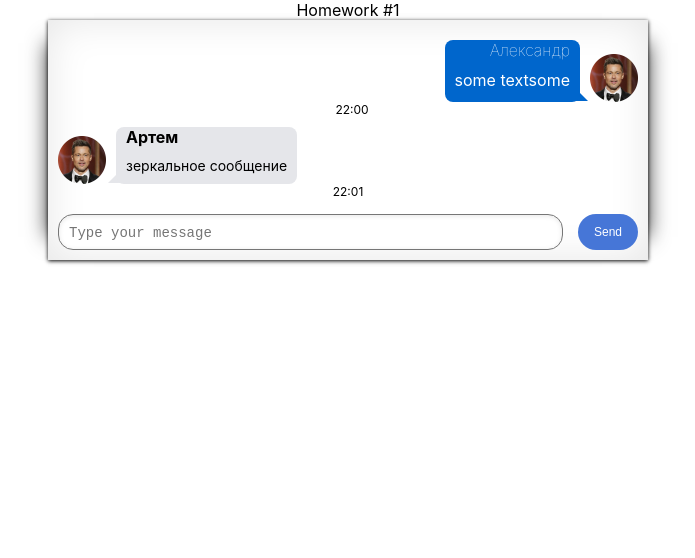
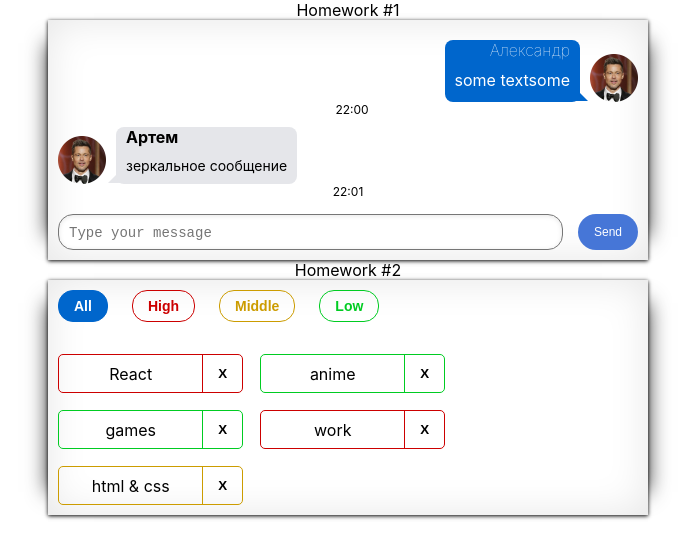
Before and after one commit to exleonardo/HomeWork, a React (Create React App) app: page /#/pre-junior in a window 1280 px wide. Before the commit this address led to /. Shown: the top 558 px of the page, without its empty margins (292-987 px from the left). Built offline with nearby package versions, Linux system fonts and the light colour scheme.

Commit message:
completed HW2 write tests

```diff
--- a/src/s1-main/App.module.css
+++ b/src/s1-main/App.module.css
@@ -2,11 +2,13 @@
     --header_height: 60px;
     display: flex;
     justify-content: center;
-
+    align-items: center;
+    flex-direction: column;
 
 }
 
 .hw {
+
     width: 600px;
     box-shadow: 0 1px 4px rgba(0, 0, 0, 1),
     -23px 0 20px -23px rgba(0, 0, 0, .8),
--- a/src/s1-main/App.tsx
+++ b/src/s1-main/App.tsx
@@ -1,13 +1,14 @@
 import React from 'react'
 import s from './App.module.css'
 import HW1 from '../s2-homeworks/hw01/HW1'
+import HW2 from "../s2-homeworks/hw02/HW2";
 
 function App() {
     return (
         <div className={s.App}>
             <HW1/>
             {/*раскомментировать по ходу выполнения*/}
-            {/*<HW2/>*/}
+            <HW2/>
             {/*<HW3/>*/}
             {/*<HW4/>*/}
 
--- a/src/s2-homeworks/hw02/HW2.tsx
+++ b/src/s2-homeworks/hw02/HW2.tsx
@@ -17,16 +17,16 @@ import s2 from '../../s1-main/App.module.css'
 * */
 
 // types
-export type AffairPriorityType = any // need to fix any
+export type AffairPriorityType = "high"|"low"|"middle" // need to fix any
 export type AffairType = {
-    _id: any // need to fix any
-    name: any // need to fix any
+    _id: number // need to fix any
+    name: string // need to fix any
     priority: AffairPriorityType
 }
 export type FilterType = 'all' | AffairPriorityType
 
 // constants
-const defaultAffairs: any = [ // need to fix any
+const defaultAffairs: AffairType[] = [ // need to fix any
     {_id: 1, name: 'React', priority: 'high'}, // студенты могут изменить содержимое name и количество элементов в массиве, ...priority не менять!
     {_id: 2, name: 'anime', priority: 'low'},
     {_id: 3, name: 'games', priority: 'low'},
@@ -35,23 +35,34 @@ const defaultAffairs: any = [ // need to fix any
 ]
 
 // pure helper functions
-export const filterAffairs = (affairs: any, filter: any): any => { // need to fix any
-
-
+export const filterAffairs = (affairs: AffairType[], filter: FilterType): AffairType[] => { // need to fix any
+    if(filter==="high"){
+        affairs=affairs.filter((a)=>a.priority==="high")
+        }
+    if(filter==="low"){
+        affairs=affairs.filter((a)=>a.priority==="low")
+    }
+    if(filter==="middle"){
+        affairs=affairs.filter((a)=>a.priority==="middle")
+    }
     return affairs // need to fix
 }
-export const deleteAffair = (affairs: any, _id: any): any => { // need to fix any
-
+export const deleteAffair = (affairs: AffairType[], _id: number): AffairType[] => { // need to fix any
+    affairs = affairs.filter((i)=>i._id!==_id)
     return affairs // need to fix
 }
 
 function HW2() {
-    const [affairs, setAffairs] = useState<any>(defaultAffairs) // need to fix any
+    const [affairs, setAffairs] = useState<Array<AffairType>>(defaultAffairs) // need to fix any
     const [filter, setFilter] = useState<FilterType>('all')
 
     const filteredAffairs = filterAffairs(affairs, filter)
-    const deleteAffairCallback = (_id: any) => { // need to fix any
+
+
+    const deleteAffairCallback = (_id: number) => { // need to fix any
         // need to fix
+       const delAffair = deleteAffair(affairs , _id)
+        setAffairs(delAffair)
     }
 
     return (
--- a/src/s2-homeworks/hw02/affairs/Affairs.tsx
+++ b/src/s2-homeworks/hw02/affairs/Affairs.tsx
@@ -4,24 +4,28 @@ import {AffairType, FilterType} from '../HW2'
 import s from './Affairs.module.css'
 
 type AffairsPropsType = {
-    data: any // need to fix any
-    setFilter: any
-    deleteAffairCallback: any
+    data: AffairType[] // need to fix any
+    setFilter: (str:FilterType)=>void
+    deleteAffairCallback:(_id:number)=>void
     filter: FilterType
 }
 
 function Affairs(props: AffairsPropsType) {
+
     const setAll = () => {
-        // need to fix
+        props.setFilter("all");
     }
     const setHigh = () => {
         // need to fix
+        props.setFilter("high")
     }
     const setMiddle = () => {
         // need to fix
+        props.setFilter("middle")
     }
     const setLow = () => {
         // need to fix
+        props.setFilter("low")
     }
 
     const cnAll = s.button + ' ' + s.all + (props.filter === 'all' ? ' ' + s.active : '')
--- a/src/s2-homeworks/hw02/affairs/affair/Affair.tsx
+++ b/src/s2-homeworks/hw02/affairs/affair/Affair.tsx
@@ -3,15 +3,18 @@ import { AffairType } from '../../HW2'
 import s from './Affair.module.css'
 import s2 from '../Affairs.module.css'
 
+
 type AffairPropsType = {
     // key не нужно типизировать
     affair: AffairType
-    deleteAffairCallback: any // need to fix any
+    deleteAffairCallback: (_id:number)=>void // need to fix any
 }
 
 function Affair(props: AffairPropsType) {
     const deleteCallback = () => {
         // need to fix
+       const id = props.affair._id
+        props.deleteAffairCallback(id);
     }
 
     const nameClass = s.name + ' ' + s2[props.affair.priority]
@@ -25,7 +28,7 @@ function Affair(props: AffairPropsType) {
         >
             <div id={'hw2-name-' + props.affair._id} className={nameClass}>
                 {/*создаёт студент*/}
-
+                {props.affair.name}
                 {/**/}
             </div>
             <div id={'hw2-priority-' + props.affair._id} hidden>
@@ -36,7 +39,7 @@ function Affair(props: AffairPropsType) {
                 id={'hw2-button-delete-' + props.affair._id}
                 className={buttonClass}
                 // need to fix
-
+                onClick={deleteCallback}
             >
                 {/*текст кнопки могут изменить студенты*/}
                 X
```
